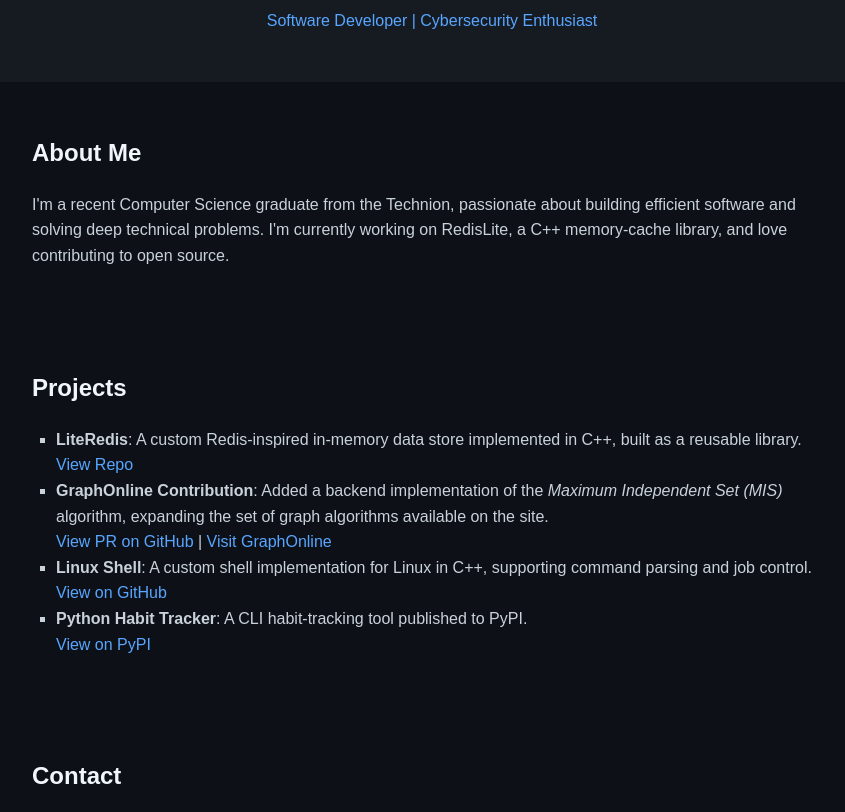
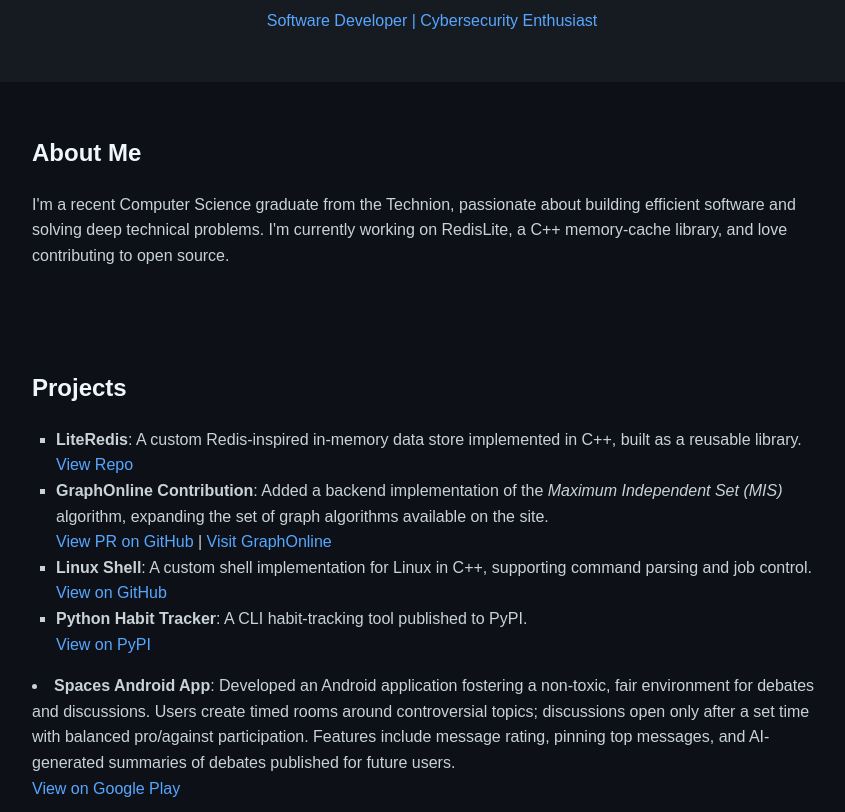
Before and after one commit to MomsSpughetti/momsspughetti.github.io, a plain HTML site: page index.html in a window 1280 px wide. Shown: the part 118-930 px from the top of the page, without its empty margins (208-1053 px from the left). Drawn offline with Linux system fonts and the light colour scheme.

Commit message:
Added a project

```diff
--- a/index.html
+++ b/index.html
@@ -47,6 +47,11 @@
         <a href="https://pypi.org/project/cmd-habit-tracker/" target="_blank">View on PyPI</a>
       </li>
     </ul>
+    <li>
+      <strong>Spaces Android App</strong>: Developed an Android application fostering a non-toxic, fair environment for debates and discussions. Users create timed rooms around controversial topics; discussions open only after a set time with balanced pro/against participation. Features include message rating, pinning top messages, and AI-generated summaries of debates published for future users.<br />
+      <a href="https://play.google.com/store/apps/details?id=com.technion.android.spaces" target="_blank">View on Google Play</a>
+    </li>
+
   </section>
 
   <section id="contact">
```
